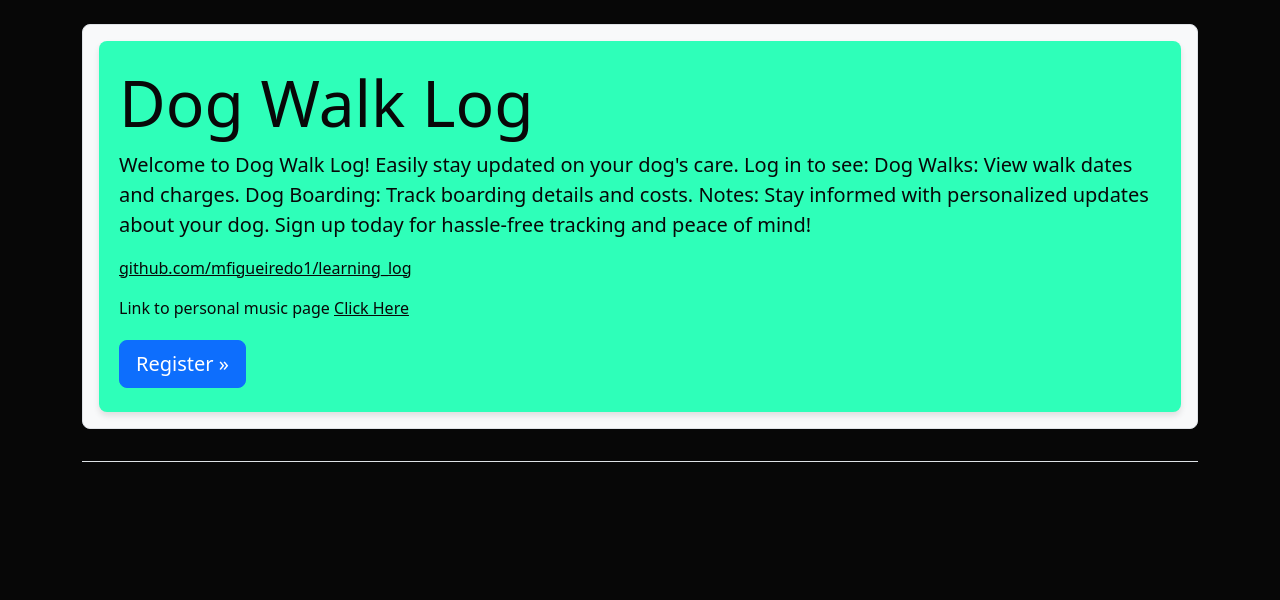
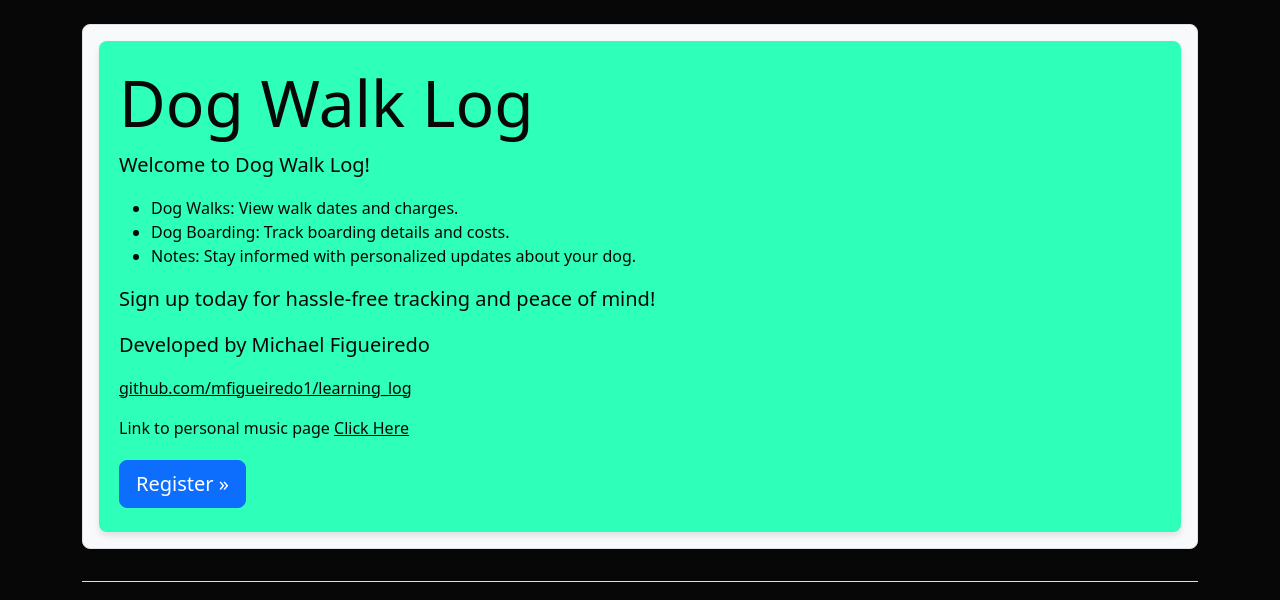
Before and after one commit to mfigueiredo1/learning_log, a Django app: template learning_logs/templates/learning_logs/index.html in a window 1280 px wide. Shown: the part 58-658 px from the top of the page. Run offline with Django 4.2, Linux system fonts and the light colour scheme; the template is opened without the code that fills it, so the values that code supplies are empty; some libraries are stand-ins or nearby versions.

Commit message:
Put bullet points for specs of app on home page

```diff
--- a/learning_logs/templates/learning_logs/index.html
+++ b/learning_logs/templates/learning_logs/index.html
@@ -6,14 +6,14 @@
     <div class="container-fluid py-4">
         <h1 class="display-3">Dog Walk Log</h1>
 
-        <p class="lead">Welcome to Dog Walk Log!
-
-          Easily stay updated on your dog's care. Log in to see:
-
-          Dog Walks: View walk dates and charges.
-          Dog Boarding: Track boarding details and costs.
-          Notes: Stay informed with personalized updates about your dog.
-          Sign up today for hassle-free tracking and peace of mind!</p>
+        <p class="lead">Welcome to Dog Walk Log!</p>
+        <ul>
+          <li>Dog Walks: View walk dates and charges.</li>
+          <li>Dog Boarding: Track boarding details and costs.</li>
+          <li>Notes: Stay informed with personalized updates about your dog.</li>
+        </ul>
+        <p class="lead">Sign up today for hassle-free tracking and peace of mind!</p>
+        <p class="lead">Developed by Michael Figueiredo</p>
             <a href="https://github.com/mfigueiredo1/learning_log" target="_blank">github.com/mfigueiredo1/learning_log</a></p>
             Link to personal music page
             <a href="https://www.mikefigueiredo.com" target="_blank">Click Here
```
